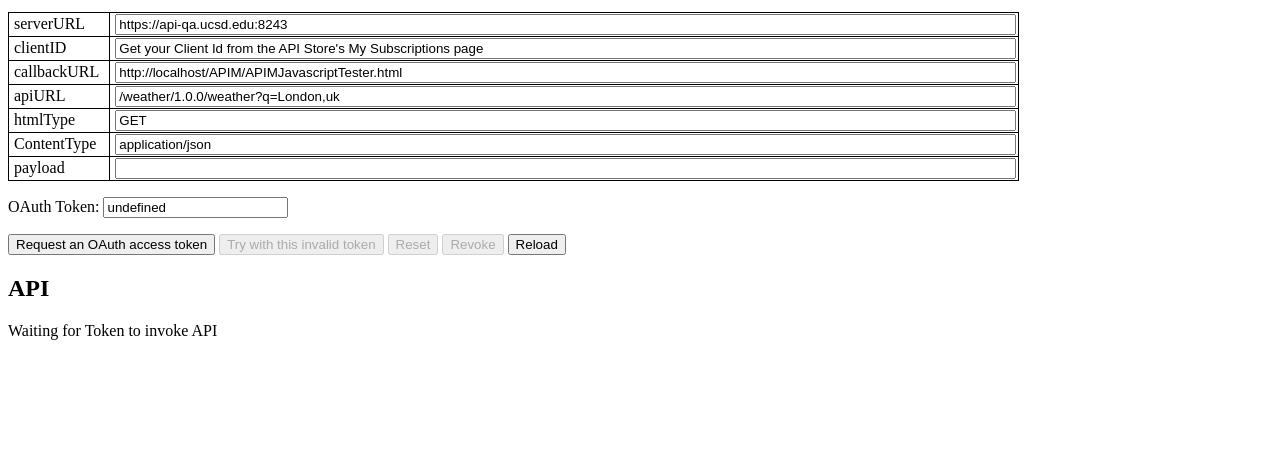
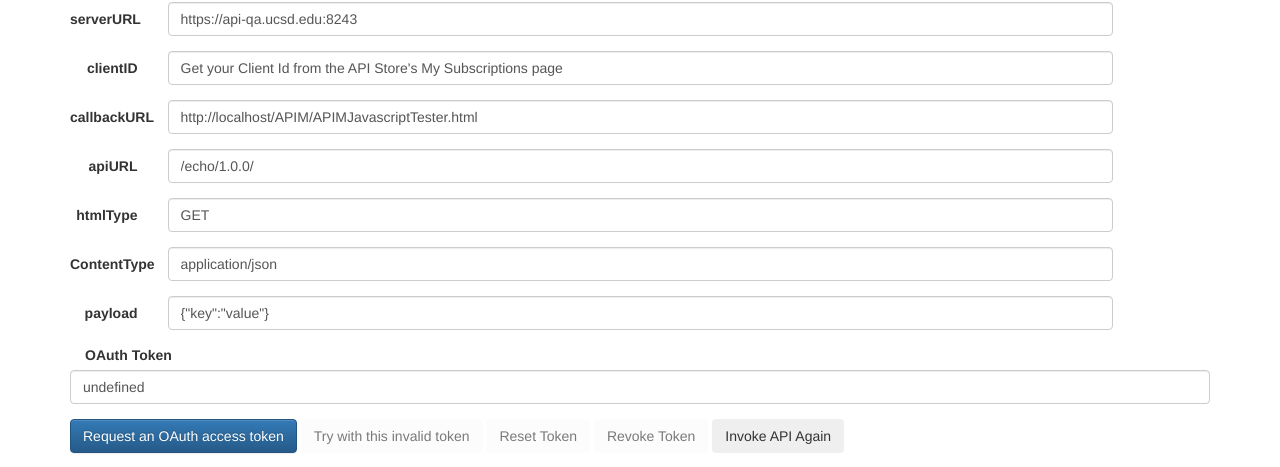
Before and after one commit to lzelus/lzelus.github.io, a plain HTML site: page APIM/APIMJavascriptTester.html in a window 1280 px wide. Shown: the part 68-535 px from the top of the page. Drawn offline with nearby package versions, Linux system fonts and the light colour scheme.

Commit message:
Switching to bootstrap for CSS.

```diff
--- a/APIM/APIMJavascriptTester.html
+++ b/APIM/APIMJavascriptTester.html
@@ -1,6 +1,9 @@
 <!DOCTYPE html>
 <html><head>
 <meta http-equiv="content-type" content="text/html; charset=UTF-8">
+
+  <title>APIM Javascript Tester</title>
+
   <script src="https://cdnjs.cloudflare.com/ajax/libs/jquery/2.1.4/jquery.min.js"></script>
   <script src="https://cdnjs.cloudflare.com/ajax/libs/underscore.js/1.8.3/underscore-min.js"></script>
   <script src="vkbeautify.0.99.00.beta.js"></script>
@@ -8,6 +11,16 @@
   <script src="jquery.validate-1.14.0.js"></script>
   <script src="jquery.countdown.js"></script>
   <script src="config.js"></script>
+
+  <!-- Latest compiled and minified CSS -->
+  <link rel="stylesheet" href="https://maxcdn.bootstrapcdn.com/bootstrap/3.3.5/css/bootstrap.min.css" integrity="sha512-dTfge/zgoMYpP7QbHy4gWMEGsbsdZeCXz7irItjcC3sPUFtf0kuFbDz/ixG7ArTxmDjLXDmezHubeNikyKGVyQ==" crossorigin="anonymous">
+
+  <!-- Optional theme -->
+  <link rel="stylesheet" href="https://maxcdn.bootstrapcdn.com/bootstrap/3.3.5/css/bootstrap-theme.min.css" integrity="sha384-aUGj/X2zp5rLCbBxumKTCw2Z50WgIr1vs/PFN4praOTvYXWlVyh2UtNUU0KAUhAX" crossorigin="anonymous">
+
+  <!-- Latest compiled and minified JavaScript -->
+  <script src="https://maxcdn.bootstrapcdn.com/bootstrap/3.3.5/js/bootstrap.min.js" integrity="sha512-K1qjQ+NcF2TYO/eI3M6v8EiNYZfA95pQumfvcVrTHtwQVDG+aHRqLi/ETn2uB+1JqwYqVG3LIvdm9lj6imS/pQ==" crossorigin="anonymous"></script>
+
   <script>
 
     Cookies.defaults.secure = true;
@@ -19,7 +32,7 @@
         "clientID":"Get your Client Id from the API Store's My Subscriptions page",
         "callbackURL": window.location.href,
         "apiURL": {
-            'value': '/weather/1.0.0/weather?q=London,uk',
+            'value': '/echo/1.0.0/',
             'onChange' : function(event) {
                 if (event.target.value[0] != "/") {
                     event.target.value = "/" + event.target.value;
@@ -28,7 +41,7 @@
         },
         "htmlType":'GET',
         'ContentType':'application/json',
-        'payload':'',
+        'payload':'{"key":"value"}',
     });
 
 
@@ -123,41 +136,34 @@
             $("<pre>").text(text).appendTo(dest);
         }
 
-        // Check to see if a jwt assertion from the API Manager was echoed back by the service.
-        try {
-            json = jQuery.parseJSON( resp )
-            console.log("Response as JSON: ", json)
-            if ('x-jwt-assertion' in json) {
-                jwt = json['x-jwt-assertion']
-                if (Array.isArray(jwt)) {
-                    jwt = jwt[0]
-                }
-                renderJWT(jwt)
-            }
-        } catch (e) {
-
-        }
+        renderJWT(jqXHR.getResponseHeader("X-JWT-Assertion"))
     }
 
     function beautify(data) {
         try {
-            if (config.ContentType.indexOf("json") != -1) {
             return vkbeautify.json(data);
+        } catch (e) {
+            console.log("Could not render as json, attempting xml:", e)
         }
-            if (config.ContentType.indexOf("xml") != -1) {
+
+        try {
             return vkbeautify.xml(data);
-            }
         } catch (e) {
             console.log("Error while applying vkbeautify to response:", e)
         }
         return data;
     }
 
+    function revoke(token) {
+        alert("Revoke isn't implemented on this tester, because to revoke a token requires the client secret which we can't store in javascript.  UCSD is working with WSO2 on resolving this issue in the future.");
+    }
+
     $(document).ready(function(){
         var token = getTokenData();
         console.log("Loaded token:", token);
 
-        config._buildTable($("#config table"));
+        // config._buildTable($("#config table"));
+        config._buildForm($("#config"));
         console.log("Loaded Config", config);
 
 
@@ -166,6 +172,8 @@
             console.log("Access token detected on URL.  Saving token.");
 
             token.set(getAnchorParams()["access_token"], getAnchorParams()["expires_in"] * 1000);
+            console.log("URL:", window.location);
+            console.log("Token expires_in:", getAnchorParams()["expires_in"]);
             console.log("Token issued:", token.issued);
             console.log("Token expires:", token.expires);
 
@@ -178,6 +186,7 @@
             window.location.href = config.serverURL + "/authorize?response_type=token&client_id="+config.clientID+"&redirect_uri="+config.callbackURL;
         }).on("token:change", function(event, token) {
             $(this).prop("disabled", !!token.valid);  // Enabled when token is invalid
+            $(this).toggleClass("btn-primary", !token.valid);
         });
 
         $("#reset").click(function(){           // Reset clears out the existing token and reloads the page.
@@ -230,20 +239,15 @@
                 $("#api .msg").html("Invoking API...");
                 jQuery.support.cors = true;
 
-                if (config.apiURL[0] != "/") {
-                    config.set("apiURL", "/" + config.apiURL)
-                }
-
                 $.ajax({
                     url: config.serverURL + config.apiURL,
                     type: config.htmlType,
                     contentType: config.ContentType,
                     data: config.payload,
-                    headers: { Authorization: "Bearer " + token.value,},
+                    headers: {Authorization: "Bearer " + token.value},
                     success: function (resp, textStatus, jqXHR) {
                         renderSuccess("Successfully invoked the API.", "#api", resp, textStatus, jqXHR);
                         console.log("Returned headers " + jqXHR.getAllResponseHeaders());
-                        console.log("ACT Auth " + jqXHR.getResponseHeader("Act-authorization-token"));
                     },
                     error: function (jqXHR,  textStatus,  errorThrown) {
                         renderError("Failed to invoke the API.", "#api", jqXHR,  textStatus,  errorThrown);
@@ -256,9 +260,13 @@
     });
 
     function renderJWT(jwt) {
+        if (!jwt) {return;}
+
+        console.log("JWT", jwt);
+
         $("#jwt").show();
-        // JWT comes in the format "<metadata>=.<data>.", both metadata and data are base64 encoded json
-        var encoded = /=\.(.*)\./.exec(jwt)[1];
+        // JWT comes in the format "<metadata>=.<data>.<signature>", each part is base64 encoded json.  We're only intrested in the <data> section.
+        var encoded = /(.*)=\.(.*)\.(.*)/.exec(jwt)[2];
         var decoded = window.atob(encoded);
         $.each(JSON.parse(decoded), function( key, value ) {
             $("#jwt table").append("<tr><th>"+key+"</th><td>"+value+"</td></tr>");
@@ -267,72 +275,43 @@
 
   </script>
 
-    <style>
-        body {
-        }
-
-        table.dictTable th, table.dictTable td {
-            border: solid 1px;
-            padding-left: 5px;
-            padding-right: 10px;
-        }
-
-        table.dictTable tr th {
-            white-space: nowrap;
-            text-align: left;
-            font-weight: inherit;
-        }
-
-        table.dictTable td {
-            font-family: monospace;
-        }
-
-        table.dictTable {
-            border-collapse: collapse;
-        }
-
-        #config table {
-            width: 80%;
-        }
-
-        #config table th {
-            width: 10%;
-        }
-
-        #config table td input {
-            width: 100%;
-        }
-    </style>
-
 </head>
 
 <body>
+    <div class="container">
         <h1>APIM Javascript Tester</h1>
-    <div id="config"><table class="dictTable"></table></div>
+        <div id="config" class="form-horizontal">
+            <div class="template form-group">
+                <label for="exampleField" class="col-sm-1 control-label">exampleField</label>
+                <div class="col-sm-10">
+                    <input type="text" class="form-control" id="exampleField">
+                </div>
+            </div>
+        </div>
 
         <div id="token">
-        <p>OAuth Token: <input id="tokeninput"/></p>
+            <div class="form-group">
+                <label for="tokeninput" class="col-sm-2 control-label">OAuth Token</label>
+                <input id="tokeninput" class="form-control" type="text" placeholder="No OAuth Token"/>
+            </div>
             <div id="countdown"></div>
         </div>
 
-    <button disabled="disabled" id="getToken">Request an OAuth access token</button>
-    <button id="markValid" disabled="disabled">Try with this invalid token</button>
-    <button id="reset">Reset</button>
-    <button id="revoke">Revoke</button>
-    <button id="reload">Reload</button>
+        <button class="btn" id="getToken" disabled="disabled" >Request an OAuth access token</button>
+        <button class="btn" id="markValid" disabled="disabled">Try with this invalid token</button>
+        <button class="btn" id="reset">Reset Token</button>
+        <button class="btn" id="revoke">Revoke Token</button>
+        <button class="btn" id="reload">Invoke API Again</button>
 
         <div id="global"><p class="msg"></p></div>
         <div id="api">
             <h2>API</h2>
             <p class="msg">Waiting for Token to invoke API</p>
         </div>
-    <div id="headers" style="display:none">
-        <h2>Headers</h2><p class="msg">The following headers were recieved by the back end api</p>
-        <table class="dictTable"></table>
-    </div>
         <div id="jwt" style="display:none">
             <h2>JWT</h2>
             <p class="msg">The response had this JWT</p>
-        <table class="dictTable"></table>
+            <table class="table table-striped table-bordered table-hover table-condensed"></table>
+        </div>
     </div>
 </body></html>
--- a/APIM/config.js
+++ b/APIM/config.js
@@ -75,3 +75,30 @@ Config.prototype._buildTable = function(table) {
         settings.input = input;
     }, this);
 }
+
+Config.prototype._buildForm = function(form) {
+    var template = $(form).find("div.template").remove();
+    template.removeClass("template");
+
+    _.each(this._defaults, function (settings, id) {
+        var field = template.clone();
+        form.append(field);
+
+        var input = field.find("input");
+
+        input.attr("id", id);
+        field.find("label").attr("for", id).text(id);
+
+        if (this[id]) input.val(this[id])
+
+        var config = this;
+
+        input.change(function (e) {
+            console.log("Setting " + e.target.id + " to " + e.target.value);
+            if (settings.onChange) settings.onChange(e)
+            config[e.target.id] = e.target.value;
+            config._save();
+        });
+        settings.input = input;
+    }, this);
+}
```
Lines whose indentation alone changed are shown as unchanged.
